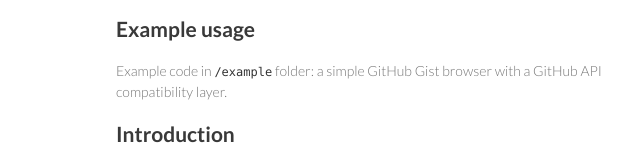
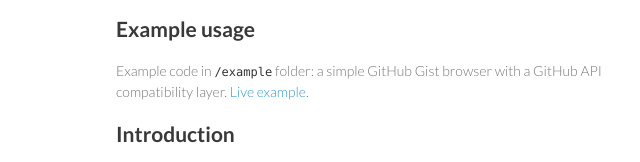
Before and after one commit to simplicitylabs/angular-thickm, a plain HTML site: page index.html in a window 1280 px wide. Shown: the part 409-571 px from the top of the page, 454-1094 px from the left. Drawn offline with Linux system fonts and the light colour scheme.

Commit message:
Added live example link.

```diff
--- a/index.html
+++ b/index.html
@@ -37,7 +37,7 @@
 <a name="example-usage" class="anchor" href="#example-usage"><span class="octicon octicon-link"></span></a>Example usage</h2>
 
 <p>Example code in <code>/example</code> folder: a simple GitHub Gist browser with a GitHub
-API compatibility layer.</p>
+API compatibility layer. <strong><a href="http://simplicitylabs.github.io/angular-thickm/example/">Live example</strong></a>.</p>
 
 <h2>
 <a name="introduction" class="anchor" href="#introduction"><span class="octicon octicon-link"></span></a>Introduction</h2>
```
